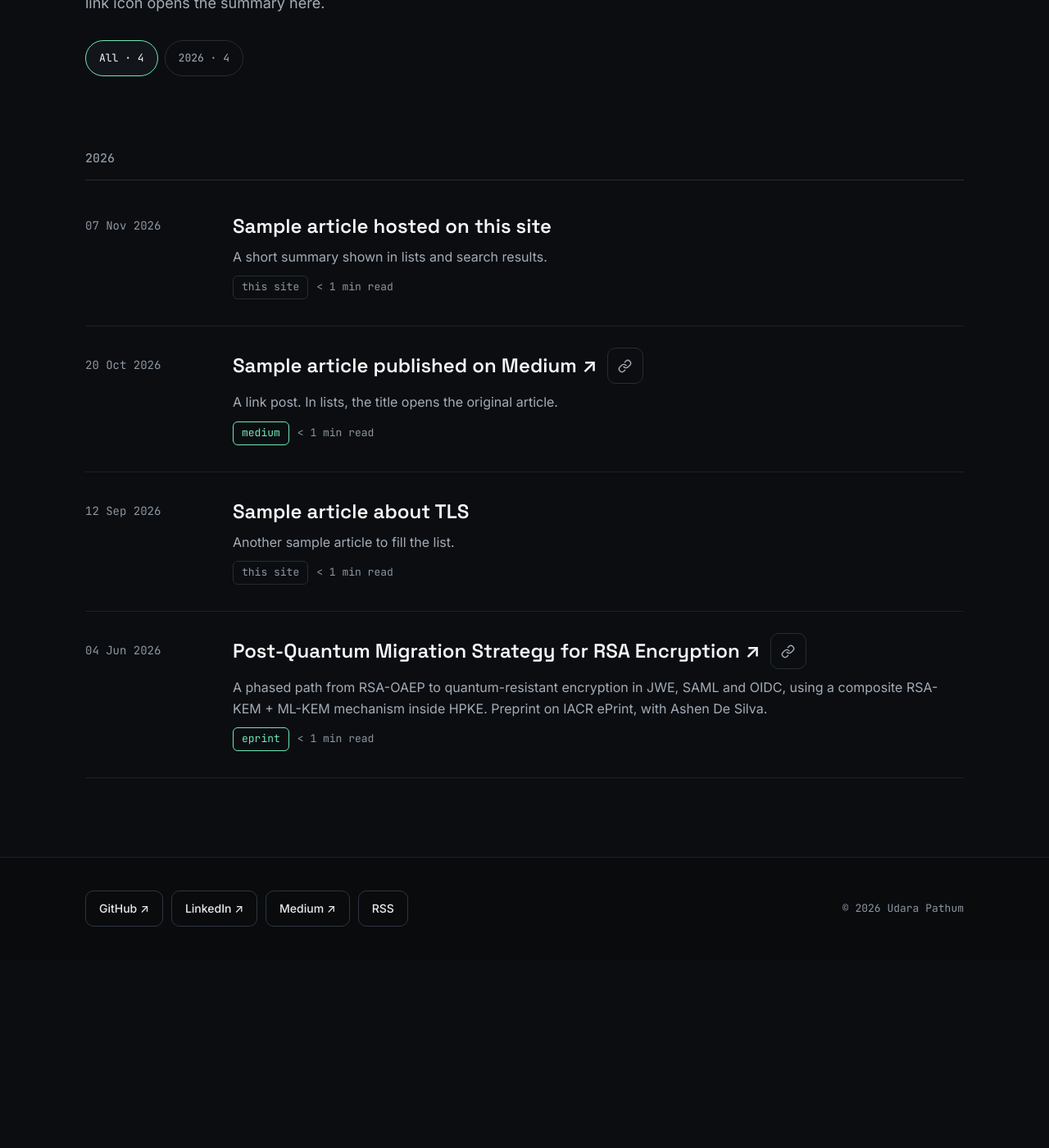
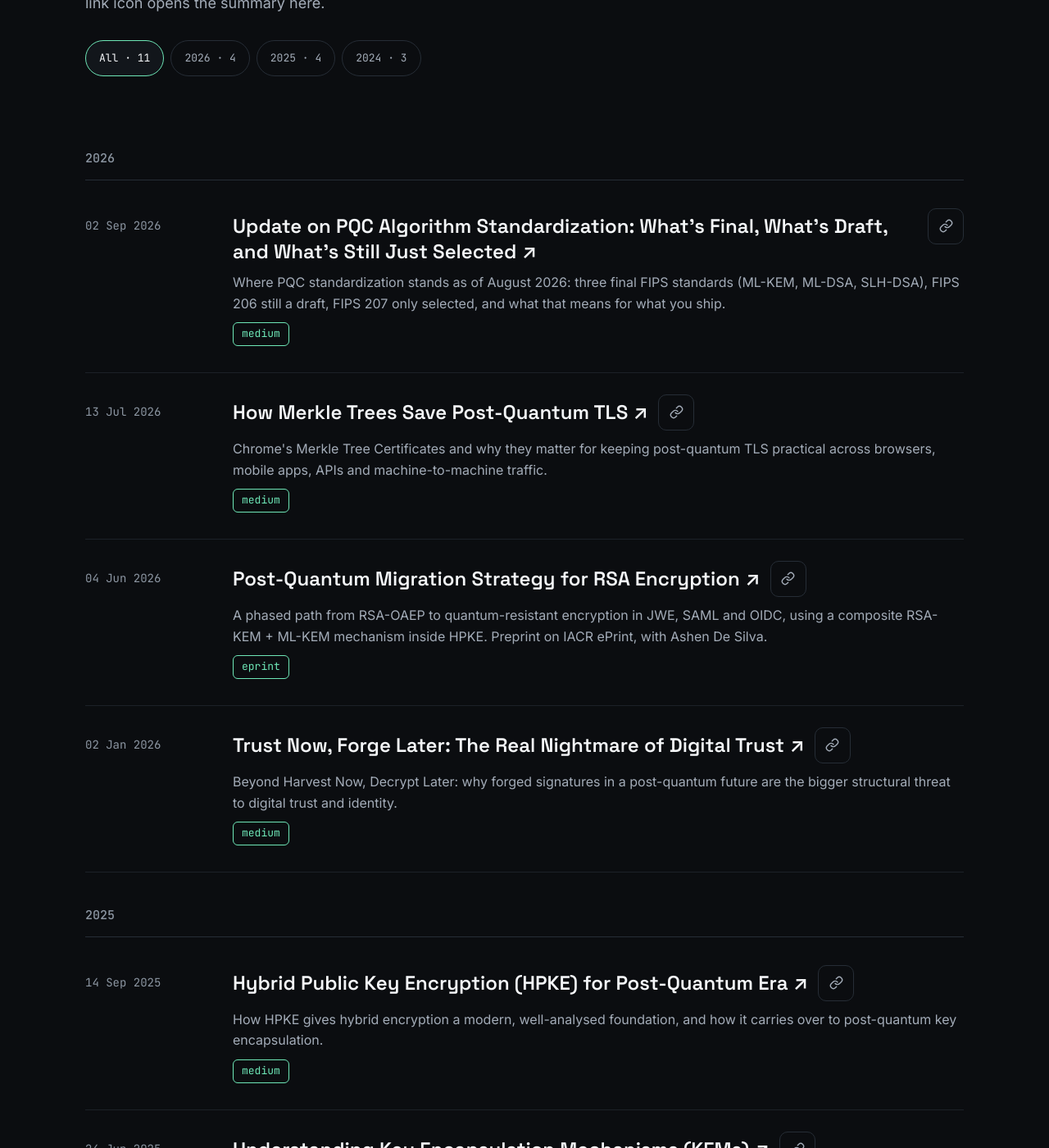
Before and after one commit to hwupathum/hwupathum.github.io, a Jekyll site: the page built from _pages/articles.html, in a window 1280 px wide and 1400 px high, scrolled down 350 px. Shown: the whole window at 82% size. Built offline with Jekyll 4.4.1, drawn with Linux system fonts in a browser that asks for light colours; before the commit the page ends 1520 px from its top, so only the background shows below that; some of the changed text lies outside the part shown.

Commit message:
Add Medium articles, drop read times, date the award
Replace sample articles with the ten latest Medium posts as link posts,
remove read-time labels from cards, rows and article pages, and set the
award update to January 2026.

```diff
--- a/_data/updates.yml
+++ b/_data/updates.yml
@@ -11,8 +11,8 @@
     url: https://eprint.iacr.org/2026/1172
     label: ePrint
 
-- date: 2025-06-01
-  label: 2025
+- date: 2026-01-15
+  label: Jan 2026
   title: Received the Outstanding Technology Award at the WSO2 Awards
   image: /assets/images/wso2-outstanding-technology-award.jpg
   image_alt: Udara on stage at the WSO2 Awards, holding the Outstanding Technology Award certificate
--- a/_includes/article-card.html
+++ b/_includes/article-card.html
@@ -1,9 +1,8 @@
 {% assign post = include.post %}
-{% include read-time.html post=post %}
 {% include source.html post=post %}
 <a class="card card--link" href="{{ post.link | default: post.url | relative_url }}"{% if post.link %} target="_blank" rel="noopener"{% endif %}>
   <div class="card__meta"><span>{{ post.topic | default: post.tags.first | default: "Article" }}</span><span>{% if host %}{{ host | capitalize }} ↗{% else %}On this site{% endif %}</span></div>
   <h3 class="card__title">{{ post.title }}</h3>
   {% if post.excerpt %}<p class="card__text">{{ post.excerpt | strip_html | strip | truncate: 160 }}</p>{% endif %}
-  <span class="card__foot">{{ post.date | date: "%d %b %Y" }} · {{ read_time }}</span>
+  <span class="card__foot">{{ post.date | date: "%d %b %Y" }}</span>
 </a>
--- a/_includes/article-row.html
+++ b/_includes/article-row.html
@@ -1,5 +1,4 @@
 {% assign post = include.post %}
-{% include read-time.html post=post %}
 {% include source.html post=post %}
 <li class="row">
   <time class="row__date" datetime="{{ post.date | date_to_xmlschema }}">{{ post.date | date: "%d %b %Y" }}</time>
@@ -17,7 +16,6 @@
     {% if post.excerpt %}<p class="row__text">{{ post.excerpt | strip_html | strip }}</p>{% endif %}
     <div class="row__meta">
       {% if host %}<span class="badge badge--accent">{{ host }}</span>{% else %}<span class="badge">this site</span>{% endif %}
-      <span>{{ read_time }}</span>
     </div>
   </div>
 </li>
--- a/_includes/read-time.html
+++ /dev/null
@@ -1,10 +0,0 @@
-{%- if include.post.read_time -%}
-  {%- assign read_time = include.post.read_time | append: " min read" -%}
-{%- else -%}
-  {%- assign words = include.post.content | strip_html | number_of_words -%}
-  {%- if words < 200 -%}
-    {%- assign read_time = "< 1 min read" -%}
-  {%- else -%}
-    {%- assign read_time = words | divided_by: 200 | append: " min read" -%}
-  {%- endif -%}
-{%- endif -%}
--- a/_layouts/post.html
+++ b/_layouts/post.html
@@ -1,12 +1,11 @@
 ---
 layout: default
 ---
-{% include read-time.html post=page %}
 <article class="container section section--first post">
   <a class="back-link" href="{{ '/articles/' | relative_url }}">← All articles</a>
   <p class="post__meta">
     <span class="post__topic">{{ page.topic | default: page.tags.first | default: "Article" }}</span>
-    <span>{{ page.date | date: "%d %b %Y" }} · {{ read_time }} min read</span>
+    <span>{{ page.date | date: "%d %b %Y" }}</span>
   </p>
   <h1 class="post__title">{{ page.title }}</h1>
   <div class="prose">
--- /dev/null
+++ b/_posts/2024-02-01-x25519kyber768-supported-by-google-chrome.md
@@ -0,0 +1,12 @@
+---
+title: "X25519Kyber768: Post-Quantum Hybrid Algorithm Supported by Google Chrome"
+excerpt: >-
+  Chrome's rollout of the X25519Kyber768 hybrid for TLS key agreement, starting in Chrome 116.
+topic: TLS
+tags: [tls, kyber, google-chrome]
+link: https://medium.com/@hwupathum/x25519kyber768-post-quantum-hybrid-algorithm-supported-by-google-chrome-1f8150aac059
+---
+
+Chrome's rollout of the X25519Kyber768 hybrid for TLS key agreement, starting in Chrome 116.
+
+Originally published on Medium.
--- /dev/null
+++ b/_posts/2024-02-02-x25519kyber768-post-quantum-key-exchange-for-https-communication.md
@@ -0,0 +1,12 @@
+---
+title: "X25519Kyber768 Post-Quantum Key Exchange for HTTPS Communication"
+excerpt: >-
+  How the X25519Kyber768 hybrid combines elliptic-curve and Kyber key exchange to secure HTTPS against future quantum attacks.
+topic: TLS
+tags: [tls, kyber, key-exchange]
+link: https://medium.com/identity-beyond-borders/x25519kyber768-post-quantum-key-exchange-for-https-communication-70eba681931d
+---
+
+How the X25519Kyber768 hybrid combines elliptic-curve and Kyber key exchange to secure HTTPS against future quantum attacks.
+
+Originally published on Medium.
--- /dev/null
+++ b/_posts/2024-06-13-post-quantum-communication-with-wso2-identity-server-7-0.md
@@ -0,0 +1,12 @@
+---
+title: "Post-quantum communication with WSO2 Identity Server 7.0"
+excerpt: >-
+  How WSO2 Identity Server 7.0 supports hybrid post-quantum key exchange for TLS, and why it matters for identity infrastructure.
+topic: IAM
+tags: [identity-server, tls, post-quantum-cryptography]
+link: https://medium.com/identity-beyond-borders/post-quantum-communication-with-wso2-identity-server-7-0-f5241885aba1
+---
+
+How WSO2 Identity Server 7.0 supports hybrid post-quantum key exchange for TLS, and why it matters for identity infrastructure.
+
+Originally published on Medium.
--- /dev/null
+++ b/_posts/2025-02-25-post-quantum-security-recommendations-a-technical-guide.md
@@ -0,0 +1,12 @@
+---
+title: "Post-Quantum Security Recommendations: A Technical Guide"
+excerpt: >-
+  Concise recommendations for securing systems against Shor's and Grover's algorithms, covering symmetric encryption, hashing, key exchange and signatures.
+topic: PQC
+tags: [post-quantum-cryptography, computer-security]
+link: https://medium.com/identity-beyond-borders/post-quantum-security-recommendations-a-technical-guide-180e4cad05f7
+---
+
+Concise recommendations for securing systems against Shor's and Grover's algorithms, covering symmetric encryption, hashing, key exchange and signatures.
+
+Originally published on Medium.
--- /dev/null
+++ b/_posts/2025-05-25-quantum-key-distribution-securing-data-with-the-laws-of-physics.md
@@ -0,0 +1,12 @@
+---
+title: "Quantum Key Distribution: Securing Data with the Laws of Physics"
+excerpt: >-
+  The key distribution problem, and how quantum key distribution uses physics rather than maths to share keys securely.
+topic: Quantum
+tags: [quantum-cryptography, quantum-computing]
+link: https://medium.com/@hwupathum/quantum-key-distribution-8747898bbf54
+---
+
+The key distribution problem, and how quantum key distribution uses physics rather than maths to share keys securely.
+
+Originally published on Medium.
--- /dev/null
+++ b/_posts/2025-06-24-understanding-key-encapsulation-mechanisms-kems.md
@@ -0,0 +1,12 @@
+---
+title: "Understanding Key Encapsulation Mechanisms (KEMs)"
+excerpt: >-
+  From Diffie-Hellman to KEMs: what key encapsulation is, how it differs from key exchange, and why post-quantum schemes like Kyber use it.
+topic: PQC
+tags: [kem, key-exchange, post-quantum-cryptography]
+link: https://medium.com/identity-beyond-borders/understanding-key-encapsulation-mechanisms-kems-60e10fec4fa2
+---
+
+From Diffie-Hellman to KEMs: what key encapsulation is, how it differs from key exchange, and why post-quantum schemes like Kyber use it.
+
+Originally published on Medium.
--- /dev/null
+++ b/_posts/2025-09-14-hybrid-public-key-encryption-hpke-for-post-quantum-era.md
@@ -0,0 +1,12 @@
+---
+title: "Hybrid Public Key Encryption (HPKE) for Post-Quantum Era"
+excerpt: >-
+  How HPKE gives hybrid encryption a modern, well-analysed foundation, and how it carries over to post-quantum key encapsulation.
+topic: PQC
+tags: [hpke, hybrid-encryption, post-quantum-cryptography]
+link: https://medium.com/identity-beyond-borders/hybrid-public-key-encryption-hpke-for-post-quantum-era-cc307e379526
+---
+
+How HPKE gives hybrid encryption a modern, well-analysed foundation, and how it carries over to post-quantum key encapsulation.
+
+Originally published on Medium.
--- /dev/null
+++ b/_posts/2026-01-02-trust-now-forge-later-the-real-nightmare-of-digital-trust.md
@@ -0,0 +1,12 @@
+---
+title: "Trust Now, Forge Later: The Real Nightmare of Digital Trust"
+excerpt: >-
+  Beyond Harvest Now, Decrypt Later: why forged signatures in a post-quantum future are the bigger structural threat to digital trust and identity.
+topic: IAM
+tags: [digital-identity, post-quantum-cryptography, identity-management]
+link: https://medium.com/identity-beyond-borders/trust-now-forge-later-the-real-nightmare-of-digital-trust-47a0e7e6cbdd
+---
+
+Beyond Harvest Now, Decrypt Later: why forged signatures in a post-quantum future are the bigger structural threat to digital trust and identity.
+
+Originally published on Medium.
--- /dev/null
+++ b/_posts/2026-07-13-how-merkle-trees-save-post-quantum-tls.md
@@ -0,0 +1,12 @@
+---
+title: "How Merkle Trees Save Post-Quantum TLS"
+excerpt: >-
+  Chrome's Merkle Tree Certificates and why they matter for keeping post-quantum TLS practical across browsers, mobile apps, APIs and machine-to-machine traffic.
+topic: TLS
+tags: [tls, merkle-tree, post-quantum-cryptography]
+link: https://medium.com/@hwupathum/how-merkle-trees-save-post-quantum-tls-9085e7f56da8
+---
+
+Chrome's Merkle Tree Certificates and why they matter for keeping post-quantum TLS practical across browsers, mobile apps, APIs and machine-to-machine traffic.
+
+Originally published on Medium.
--- /dev/null
+++ b/_posts/2026-09-02-update-on-pqc-algorithm-standardization.md
@@ -0,0 +1,12 @@
+---
+title: "Update on PQC Algorithm Standardization: What’s Final, What’s Draft, and What’s Still Just Selected"
+excerpt: >-
+  Where PQC standardization stands as of August 2026: three final FIPS standards (ML-KEM, ML-DSA, SLH-DSA), FIPS 206 still a draft, FIPS 207 only selected, and what that means for what you ship.
+topic: PQC
+tags: [post-quantum-cryptography, pki, digital-signatures]
+link: https://medium.com/@hwupathum/update-on-pqc-algorithm-standardization-whats-final-what-s-draft-and-what-s-still-just-selected-f25d9b7b2eeb
+---
+
+Where PQC standardization stands as of August 2026: three final FIPS standards (ML-KEM, ML-DSA, SLH-DSA), FIPS 206 still a draft, FIPS 207 only selected, and what that means for what you ship.
+
+Originally published on Medium.
--- a/_posts/2026-09-12-sample-article-on-tls.md
+++ /dev/null
@@ -1,8 +0,0 @@
----
-title: Sample article about TLS
-excerpt: Another sample article to fill the list.
-topic: TLS
-tags: [tls]
----
-
-This is a sample article. Replace it with your own, or delete it.
--- a/_posts/2026-10-20-sample-article-on-medium.md
+++ /dev/null
@@ -1,9 +0,0 @@
----
-title: Sample article published on Medium
-excerpt: A link post. In lists, the title opens the original article.
-topic: IAM
-tags: [identity]
-link: https://medium.com/
----
-
-A short summary of the article. Readers who land here can follow the link to the original.
--- a/_posts/2026-11-07-sample-article-hosted-here.md
+++ /dev/null
@@ -1,8 +0,0 @@
----
-title: Sample article hosted on this site
-excerpt: A short summary shown in lists and search results.
-topic: PQC
-tags: [post-quantum-cryptography]
----
-
-This is a sample article. Replace it with your own, or delete it.
```
Also changed, not shown: _templates/post.md (+0 -1 lines).
